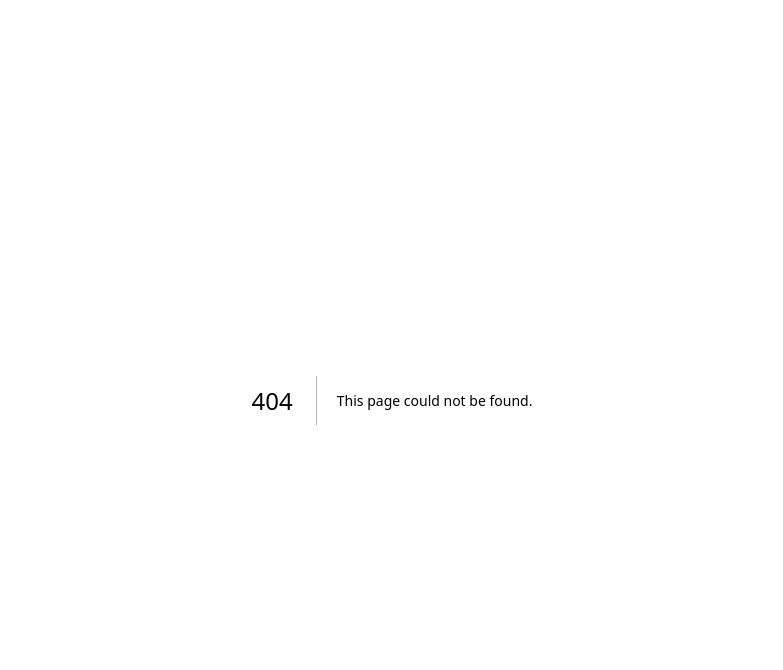
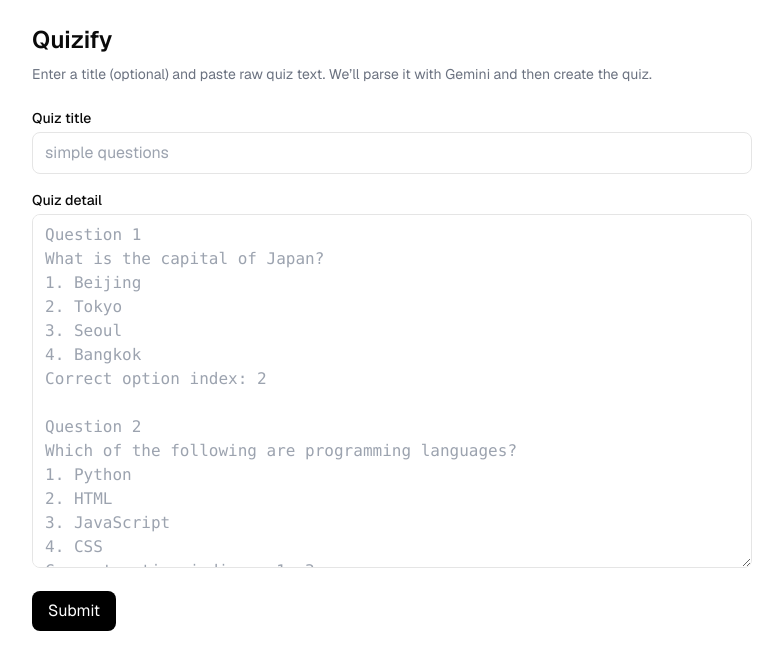
Before and after one commit to ksukemiura/quiz-maker, a Next.js app: page /quizify in a window 1280 px wide. Before the commit this address had no page. Shown: the top 670 px of the page, without its empty margins (248-1031 px from the left). Built offline with nearby package versions, Linux system fonts and the light colour scheme.

Commit message:
Create a page for creating a quiz from text

```diff
--- /dev/null
+++ b/app/quizify/page.tsx
@@ -0,0 +1,122 @@
+"use client";
+
+import { useState } from "react";
+import { useRouter } from "next/navigation";
+
+export default function QuizifyPage() {
+  const router = useRouter();
+
+  const [title, setTitle] = useState("");
+  const [text, setText] = useState("");
+
+  async function onSubmit(e: React.FormEvent<HTMLFormElement>) {
+    e.preventDefault();
+
+    if (!text.trim()) {
+      return;
+    }
+
+    try {
+      const quiz = await fetch("/api/quizify", {
+        method: "POST",
+        headers: {
+          "Content-Type": "application/json",
+        },
+        cache: "no-store",
+        body: JSON.stringify({
+          title,
+          text,
+        }),
+      });
+
+      if (!quiz.ok) {
+        throw new Error(`Failed to parse quiz (status ${quiz.status})`);
+      }
+
+      const quizJson = await quiz.json();
+
+      const quizResponse = await fetch("/api/quizzes", {
+        method: "POST",
+        headers: {
+          "Content-Type": "application/json"
+        },
+        cache: "no-store",
+        body: JSON.stringify(quizJson),
+      });
+
+      if (!quizResponse.ok) {
+        throw new Error(`Failed to create quiz (status ${quizResponse.status})`);
+      }
+
+      const { id: quizId } = await quizResponse.json();
+
+      router.push(`/quizzes/${quizId}`);
+    } catch (error) {
+      console.error(error);
+    }
+  }
+
+  return (
+    <div className="mx-auto max-w-3xl p-6 space-y-6">
+      <header className="space-y-2">
+        <h1 className="text-2xl font-semibold">Quizify</h1>
+        <p className="text-sm text-gray-500">
+          Enter a title (optional) and paste raw quiz text. We’ll parse it with Gemini and then create the quiz.
+        </p>
+      </header>
+
+      <form onSubmit={onSubmit} className="space-y-4">
+        <div className="space-y-1">
+          <label htmlFor="title" className="block text-sm font-medium">
+            Quiz title
+          </label>
+          <input
+            id="title"
+            type="text"
+            value={title}
+            onChange={(e) => setTitle(e.currentTarget.value)}
+            placeholder="simple questions"
+            className="w-full rounded-lg border px-3 py-2"
+            required
+          />
+        </div>
+
+        <div className="space-y-1">
+          <label htmlFor="text" className="block text-sm font-medium">
+            Quiz detail
+          </label>
+          <textarea
+            id="text"
+            value={text}
+            onChange={(e) => setText(e.currentTarget.value)}
+            placeholder={`Question 1
+What is the capital of Japan?
+1. Beijing
+2. Tokyo
+3. Seoul
+4. Bangkok
+Correct option index: 2
+
+Question 2
+Which of the following are programming languages?
+1. Python
+2. HTML
+3. JavaScript
+4. CSS
+Correct option indices: 1, 3`}
+            rows={14}
+            className="w-full rounded-lg border px-3 py-2 font-mono"
+            required
+          />
+        </div>
+
+        <button
+          type="submit"
+          className="rounded-lg bg-black px-4 py-2 text-white"
+        >
+          Submit
+        </button>
+      </form>
+    </div>
+  );
+}
```
